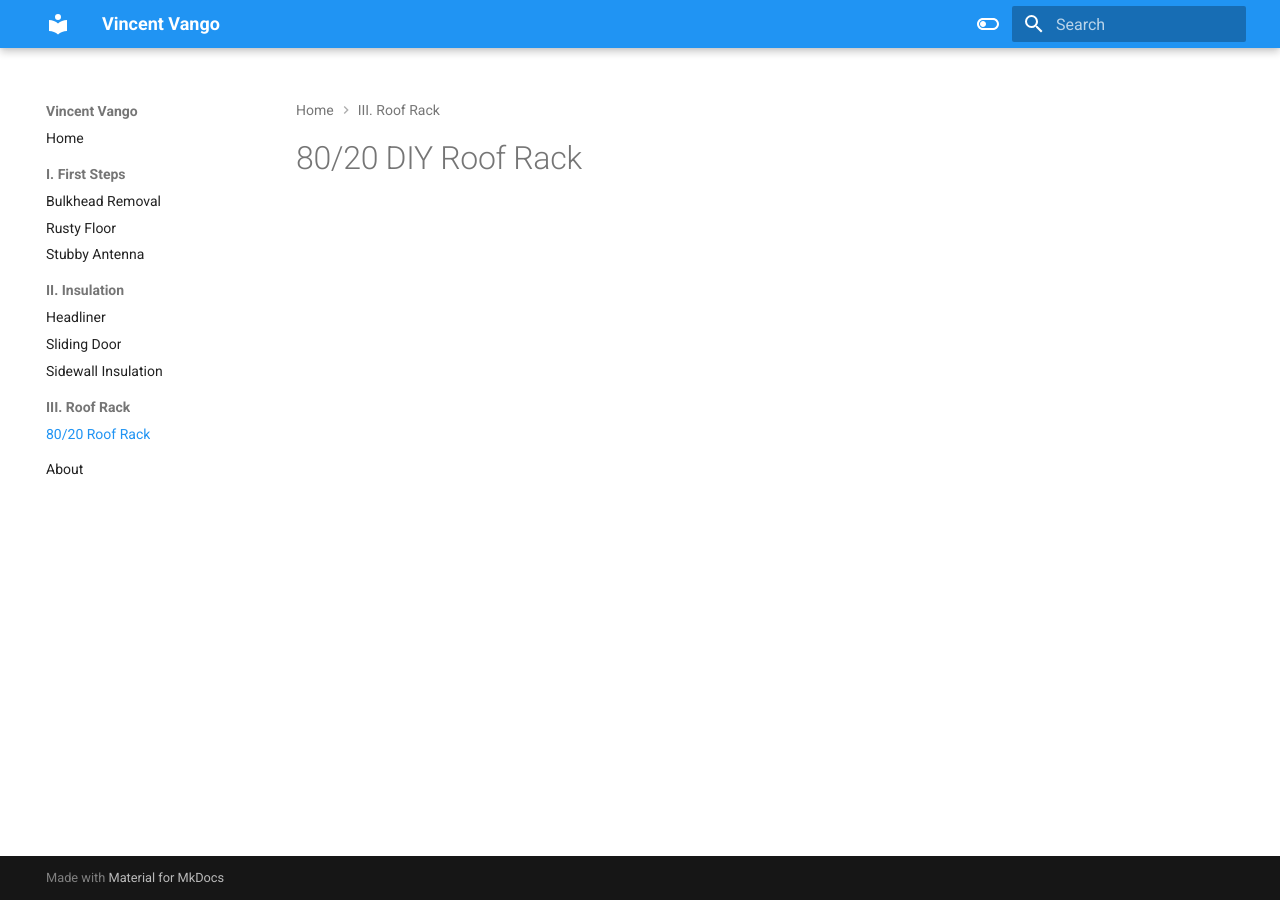
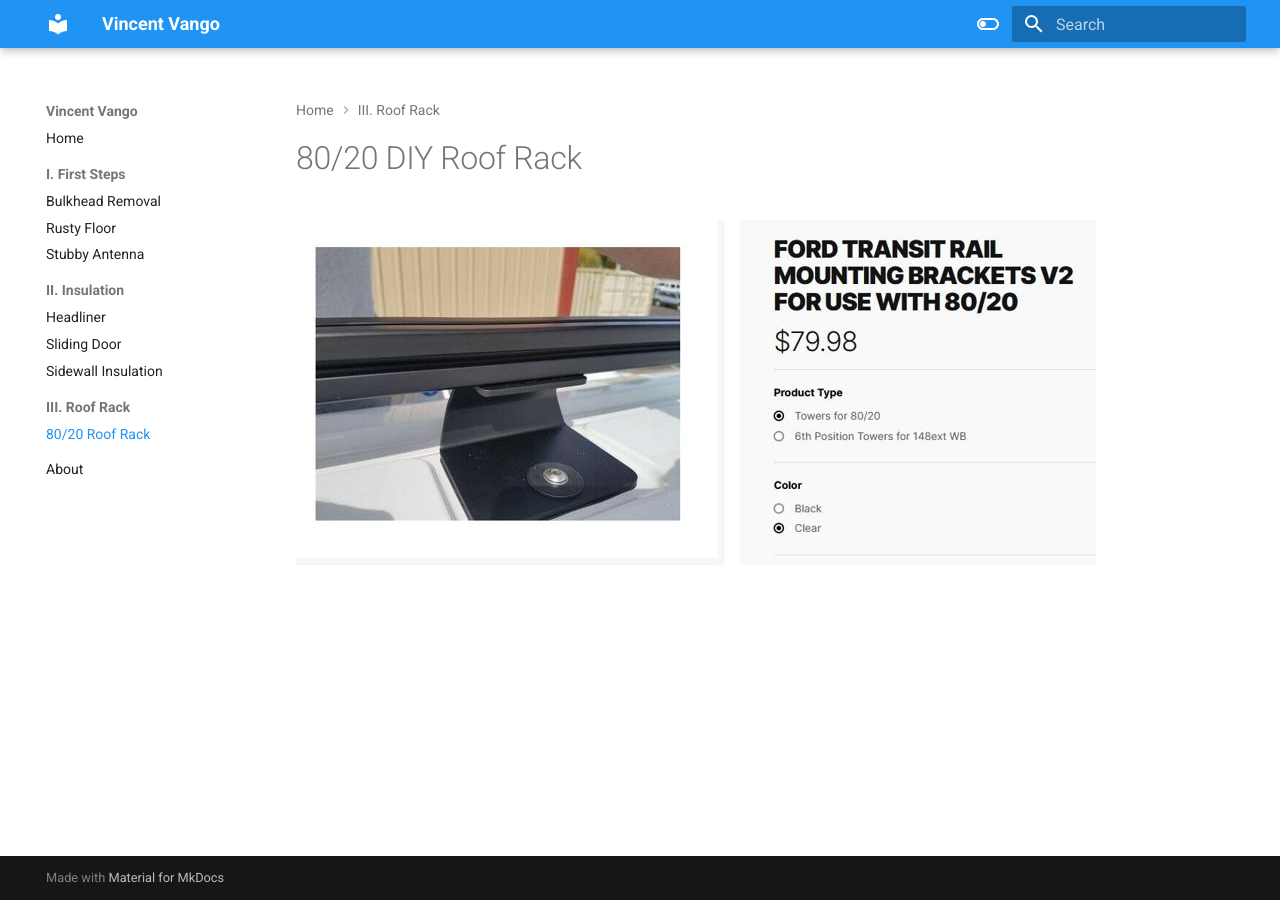
Before and after one commit to caseyjdavis/vango, an MkDocs documentation site: the page built from docs/8020-roof-rack.md, in a window 1280 px wide. Built offline with MkDocs 1.6.1 and Material for MkDocs 9.7.7, drawn with Linux system fonts in a browser that asks for light colours.

Commit message:
added 8020 roof rack page

```diff
--- a/docs/8020-roof-rack.md
+++ b/docs/8020-roof-rack.md
@@ -1 +1,3 @@
 # 80/20 DIY Roof Rack
+
+![80/20 DIY Roof Rack](assets/8020-roof-rack-01.jpg)
```
Also changed, not shown: docs/assets/8020-roof-rack-01.jpg (added).
